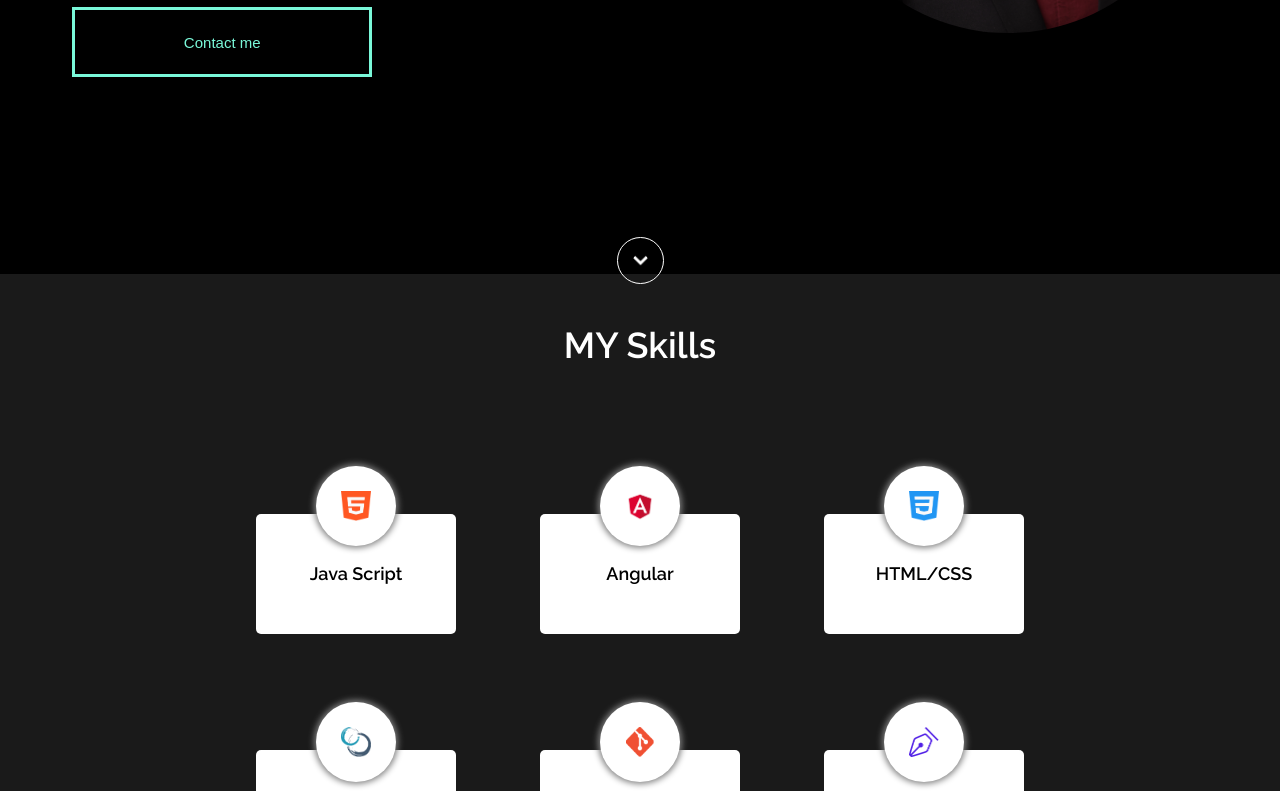
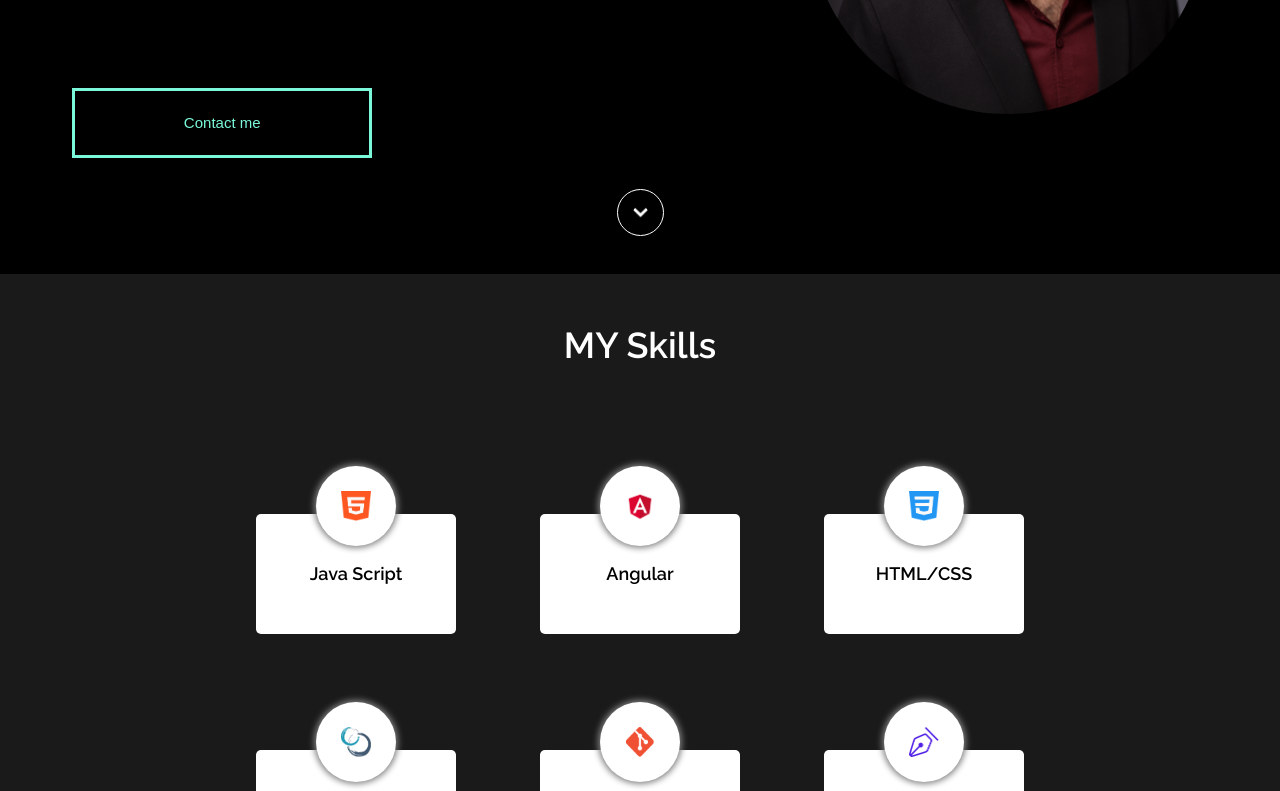
Before and after one commit to navjotsingh96/navjot-singh, an Angular app: page / in a window 1280 px wide. Shown: the part 560-1351 px from the top of the page. Built offline with nearby package versions, Linux system fonts and the light colour scheme.

Commit message:
fixed height bug

```diff
--- a/src/app/about-me/about-me.component.scss
+++ b/src/app/about-me/about-me.component.scss
@@ -3,7 +3,7 @@
     color: white;
     display: flex;
     justify-content: center;
-    padding-top: 200px;
+    padding-top: 70px;
     padding-bottom: 100px;
 }
 
--- a/src/app/app.component.ts
+++ b/src/app/app.component.ts
@@ -7,7 +7,7 @@ import { Router } from '@angular/router';
   styleUrls: ['./app.component.scss']
 })
 export class AppComponent {
-  @Input() darkMode= false;
+
   constructor(public router : Router){
 
 
--- a/src/app/contact-me/contact-me.component.html
+++ b/src/app/contact-me/contact-me.component.html
@@ -3,7 +3,7 @@
         <h1 data-aos="fade-left" data-aos-duration="1000"> Contact me.</h1>
         <p data-aos="fade-right" data-aos-duration="1000">Get in touch via the from below, or emailing <a href=" mailto:hello@navjot-singh.de">hello@navjot-singh.de </a></p>
         <div class="contact-form">
-            <form action="http://navjot-singh.developerakademie.net/navjot-singh/send_mail/send_mail.php" method="post">
+            <form action="https://navjot-singh.de/send_mail/send_mail.php" method="post">
                 <div data-aos="fade-left" data-aos-duration="1000" class="inputarea">
                     <div>
                         <label for="name ">Name</label>
--- a/src/app/footer/footer.component.scss
+++ b/src/app/footer/footer.component.scss
@@ -2,6 +2,7 @@ footer {
     height: 100px;
     padding-top: 50px;
     width: 100vw;
+    background-color: white;
     a {
         text-decoration: none;
         color: gray;
--- a/src/app/main/main.component.html
+++ b/src/app/main/main.component.html
@@ -17,12 +17,12 @@
             </div>
         </div>
         <img data-aos="fade-right" data-aos-duration="1200" class="main-image" src="assets/img/_DSC7898Singh22.jpg">
+
+
+        <div data-aos="fade-down" data-aos-duration="1200" class="scroll-btn animi">
+            <a href="#skills"> <img src="assets/icons/arrow-down.png"></a>
+        </div>
     </div>
-
-    <div data-aos="fade-down" data-aos-duration="1200" class="scroll-btn animi">
-        <a href="#skills"> <img src="assets/icons/arrow-down.png"></a>
-    </div>
-
 </div>
 <app-skills id="skills"></app-skills>
 
--- a/src/app/main/main.component.scss
+++ b/src/app/main/main.component.scss
@@ -3,11 +3,11 @@
     align-items: center;
     justify-content: space-evenly;
     width: 100%;
+    height: 90vh;
 }
 
 .bgr-clr {
     background-color: black;
-    height: 90vh;
     width: 100vw;
     display: flex;
     align-items: center;
@@ -194,7 +194,8 @@ h1 {
 }
 
 .animi {
-    animation: myAnim 900ms ease 0s infinite alternate-reverse both;
+    animation: myAnim 900ms ease 0s alternate-reverse both;
+    animation-iteration-count: 5;
     &:hover {
         animation-play-state: paused;
     }
@@ -215,6 +216,8 @@ h1 {
     justify-content: center;
     padding-top: 60px;
     padding-bottom: 50px;
+    position: absolute;
+    bottom: 50px;
     /* background-color: black; */
     img {
         height: 15px;
--- a/src/app/skills/skills.component.html
+++ b/src/app/skills/skills.component.html
@@ -1,3 +1,4 @@
+<div class="skills">
     <div class="heading">
         <h2>MY Skills</h2>
     </div>
@@ -66,3 +67,4 @@
             </div>
         </div>
     </div>
+</div>
--- a/src/app/skills/skills.component.scss
+++ b/src/app/skills/skills.component.scss
@@ -8,10 +8,14 @@
             width: 100vw;
         }
     }
+    /*   .skills {
+        height: 100vh;
+        background-color: #1a1a1a;
+    } */
 
     .skill-Cont {
         padding-top: 50px;
-        padding-bottom: 200px;
+        padding-bottom: 100px;
         background-color: #1a1a1a;
         p {
             background-color: white;
--- a/src/styles.scss
+++ b/src/styles.scss
@@ -8,6 +8,7 @@ body {
 html {
     overflow-x: hidden;
     scroll-behavior: smooth;
+    background-color: black;
 }
 
 h1 {
```
Lines whose indentation alone changed are shown as unchanged.
